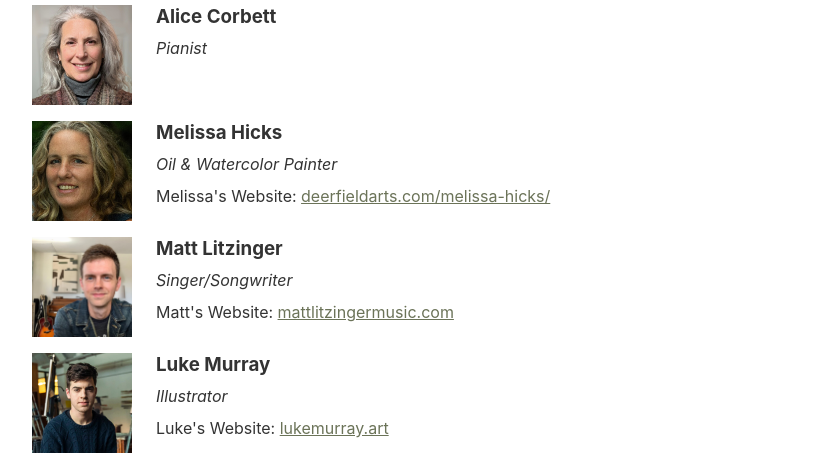
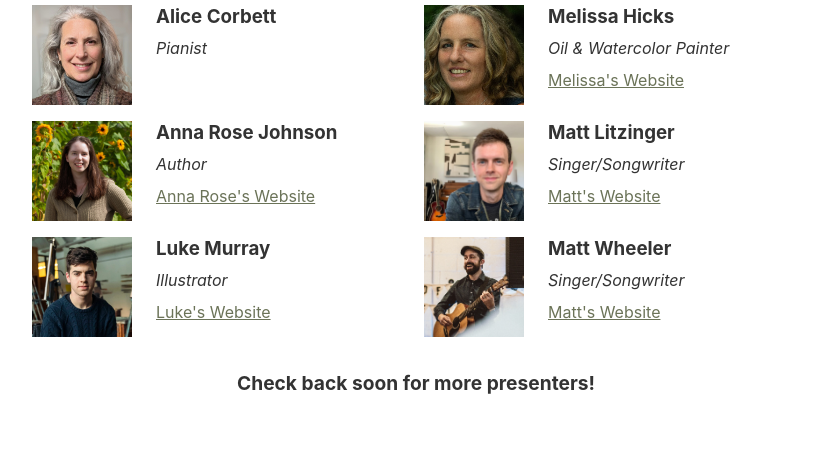
Before and after one commit to mattlitzinger/branches-gathering, an Eleventy site: page content/presenters/index.njk in a window 1280 px wide. Shown: the part 154-620 px from the top of the page, without its empty margins (224-1055 px from the left). Built offline with nearby package versions, Linux system fonts and the light colour scheme; Eleventy itself is replaced by a stand-in of ours; files that its build step writes are made by us from their sources.

Commit message:
Adds Anna Rose Johnson to presenters list

```diff
--- a/content/presenters/index.njk
+++ b/content/presenters/index.njk
@@ -6,7 +6,9 @@ eleventyNavigation:
 ---
 <h1>2025 Presenters</h1>
 
-<div class="flexbox hide" style="margin-bottom: 1rem;">
+<div class="presenters-grid">
+
+  <div class="flexbox hide">
     <img src="/img/headshots/headshot_placeholder_female.jpg" alt="Jessica Claiter headshot" width="100" />
     <div>
       <h3 class="mb-0">Jessica Claiter</h3>
@@ -14,7 +16,7 @@ eleventyNavigation:
     </div>
   </div>
 
-<div class="flexbox" style="margin-bottom: 1rem;">
+  <div class="flexbox">
     <img src="/img/headshots/alice_corbett_headshot.jpg" alt="Alice Corbett headshot" width="100" />
     <div>
       <h3 class="mb-0">Alice Corbett</h3>
@@ -22,40 +24,51 @@ eleventyNavigation:
     </div>
   </div>
 
-<div class="flexbox" style="margin-bottom: 1rem;">
+  <div class="flexbox">
     <img src="/img/headshots/melissa_hicks_headshot.jpg" alt="Melissa Hicks headshot" width="100" />
     <div>
       <h3 class="mb-0">Melissa Hicks</h3>
       <p class="mt-2 mb-2"><em>Oil & Watercolor Painter</em></p>
-    <p class="mt-2 mb-2">Melissa's Website: <a href="https://deerfieldarts.com/melissa-hicks/" target="_blank">deerfieldarts.com/melissa-hicks/</a></p>
+      <p class="mt-2 mb-2"><a href="https://deerfieldarts.com/melissa-hicks/" target="_blank">Melissa's Website</a></p>
     </div>
   </div>
 
-<div class="flexbox" style="margin-bottom: 1rem;">
+  <div class="flexbox">
+    <img src="/img/headshots/anna_rose_johnson_headshot.jpg" alt="Anna Rose Johnson headshot" width="100" />
+    <div>
+      <h3 class="mb-0">Anna Rose Johnson</h3>
+      <p class="mt-2 mb-2"><em>Author</em></p>
+      <p class="mt-2 mb-2"><a href="https://annarosejohnson.com/" target="_blank">Anna Rose's Website</a></p>
+    </div>
+  </div>
+
+  <div class="flexbox">
     <img src="/img/headshots/matt_litzinger_headshot.jpg" alt="Matt Litzinger headshot" width="100" />
     <div>
       <h3 class="mb-0">Matt Litzinger</h3>
       <p class="mt-2 mb-2"><em>Singer/Songwriter</em></p>
-    <p class="mt-2 mb-2">Matt's Website: <a href="https://mattlitzingermusic.com" target="_blank">mattlitzingermusic.com</a></p>
+      <p class="mt-2 mb-2"><a href="https://mattlitzingermusic.com" target="_blank">Matt's Website</a></p>
     </div>
   </div>
 
-<div class="flexbox" style="margin-bottom: 1rem;">
+  <div class="flexbox">
     <img src="/img/headshots/luke_murray_headshot.jpg" alt="Luke Murray headshot" width="100" />
     <div>
       <h3 class="mb-0">Luke Murray</h3>
       <p class="mt-2 mb-2"><em>Illustrator</em></p>
-    <p class="mt-2 mb-2">Luke's Website: <a href="https://lukemurray.art/" target="_blank">lukemurray.art</a></p>
+      <p class="mt-2 mb-2"><a href="https://lukemurray.art/" target="_blank">Luke's Website</a></p>
     </div>
   </div>
 
-<div class="flexbox" style="margin-bottom: 1rem;">
+  <div class="flexbox">
     <img src="/img/headshots/matt_wheeler_headshot.jpg" alt="Matt Wheeler headshot" width="100" />
     <div>
       <h3 class="mb-0">Matt Wheeler</h3>
       <p class="mt-2 mb-2"><em>Singer/Songwriter</em></p>
-    <p class="mt-2 mb-2">Matt's Website: <a href="http://www.mattwheeleronline.com/" target="_blank">mattwheeleronline.com</a></p>
+      <p class="mt-2 mb-2"><a href="http://www.mattwheeleronline.com/" target="_blank">Matt's Website</a></p>
     </div>
   </div>
 
-<p class="text-lg mt-8"><strong>Check back soon for more presenters!</strong></p>
+</div>
+
+<p class="text-lg mt-8 text-center"><strong>Check back soon for more presenters!</strong></p>
--- a/public/css/index.css
+++ b/public/css/index.css
@@ -98,6 +98,18 @@ a[href]:focus {
 
 .text-xl {
 	font-size: 1.4rem;
+}
+
+.text-left {
+	text-align: left !important;
+}
+
+.text-center {
+	text-align: center !important;
+}
+
+.text-right {
+	text-align: right !important;
 }
 
 .mt-0 {
@@ -568,11 +580,31 @@ button[type="submit"] {
 
 .gallery {
 	display: grid;
-	grid-template-columns: 1fr 1fr 1fr;
+	grid-template-columns: 1fr 1fr;
 	grid-gap: 1rem;
+}
+
+@media ( min-width: 720px ) {
+	.gallery {
+		grid-template-columns: 1fr 1fr 1fr;
+	}
 }
 
 .gallery img {
 	aspect-ratio: 1/1;
 	object-fit: cover;
 }
+
+/* Presenters */
+
+.presenters-grid {
+	display: grid;
+	grid-template-columns: 1fr;
+	grid-gap: 1rem;
+}
+
+@media ( min-width: 720px ) {
+	.presenters-grid {
+		grid-template-columns: 1fr 1fr;
+	}
+}
```
Also changed, not shown: public/img/headshots/anna_rose_johnson_headshot.jpg (added). Lines whose indentation alone changed are shown as unchanged.
